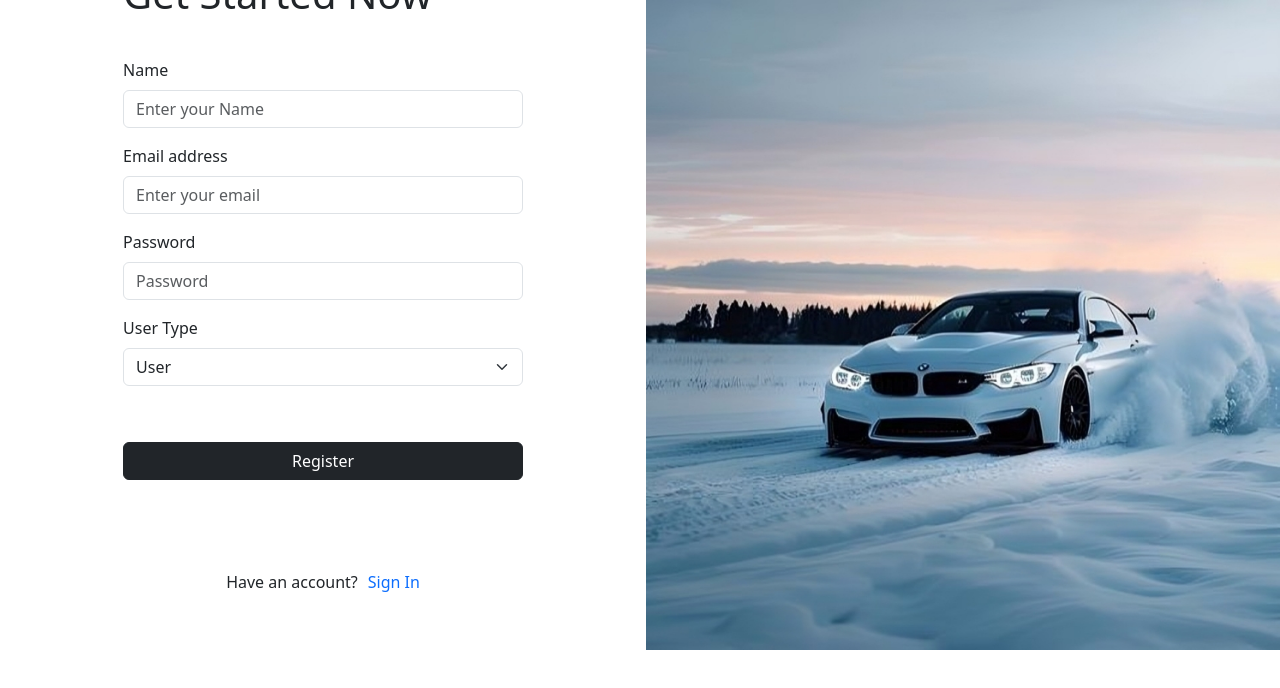
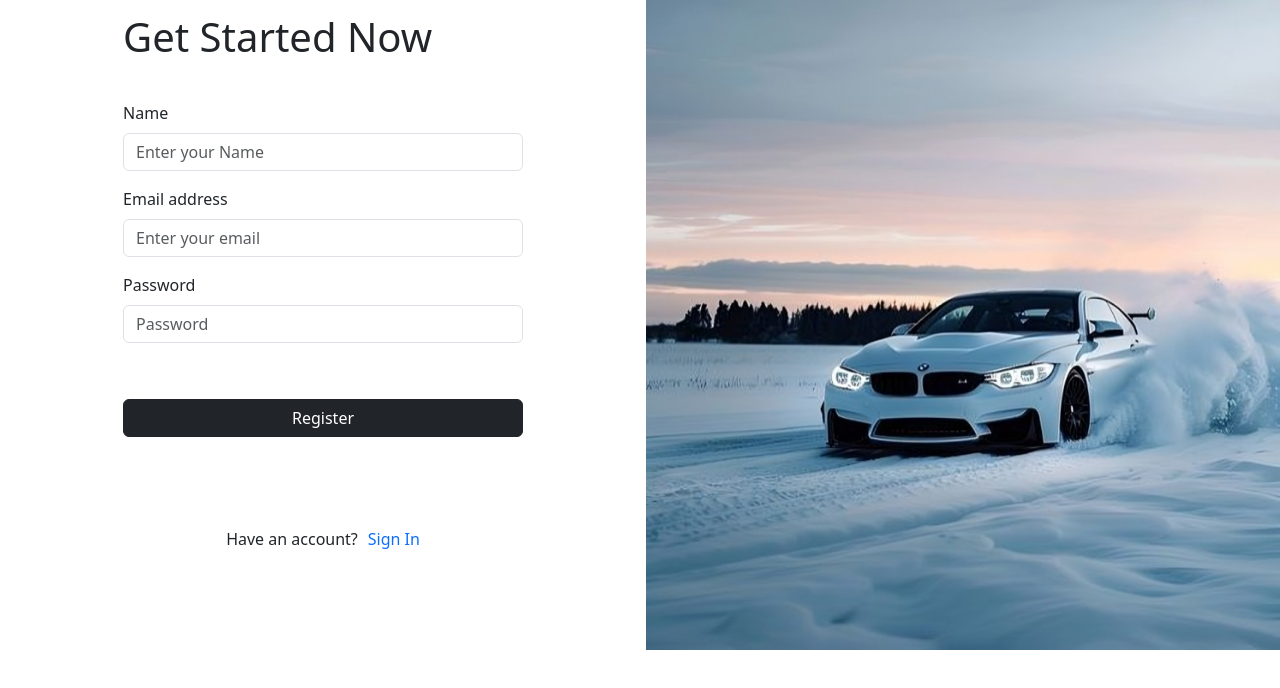
Before and after one commit to Santiago10234/proyecto_final, a React (Vite) app: page /register in a window 1280 px wide. Shown: the top 688 px of the page. Built offline with nearby package versions, Linux system fonts and the light colour scheme.

Commit message:
Mejoras en codigo.

```diff
--- a/src/components/formRegister.jsx
+++ b/src/components/formRegister.jsx
@@ -8,8 +8,7 @@ function FormRegister() {
         username: "",
         name: "",
         email: "",
-        password: "",
-        userType: "user" // Valor por defecto
+        password: ""
     });
     const [error, setError] = useState("");
     const [success, setSuccess] = useState("");
@@ -23,7 +22,7 @@ function FormRegister() {
 
     const handleSubmit = async (e) => {
         e.preventDefault();
-        const { username, name, email, password, userType } = formData;
+        const { name, email, password } = formData;
 
         if (!name || !email || !password) {
             setError("All fields are required.");
@@ -41,8 +40,7 @@ function FormRegister() {
                 first_name: name.split(" ")[0],
                 last_name: name,
                 email,
-                password,
-                is_superuser: userType === "superuser" // Indica si es un superusuario
+                password
             });
 
             if (response.status === 201) {
@@ -103,19 +101,6 @@ function FormRegister() {
                             onChange={handleInputChange}
                         />
                     </div>
-                    <div className="mb-3">
-                        <label htmlFor="userType" className="form-label">User Type</label>
-                        <select
-                            className="form-select"
-                            id="userType"
-                            name="userType"
-                            value={formData.userType}
-                            onChange={handleInputChange}
-                        >
-                            <option value="user">User</option>
-                            <option value="superuser">Superuser</option>
-                        </select>
-                    </div>
 
                     <button type="submit" className="btn btn-dark btninicio">Register</button>
 
```
